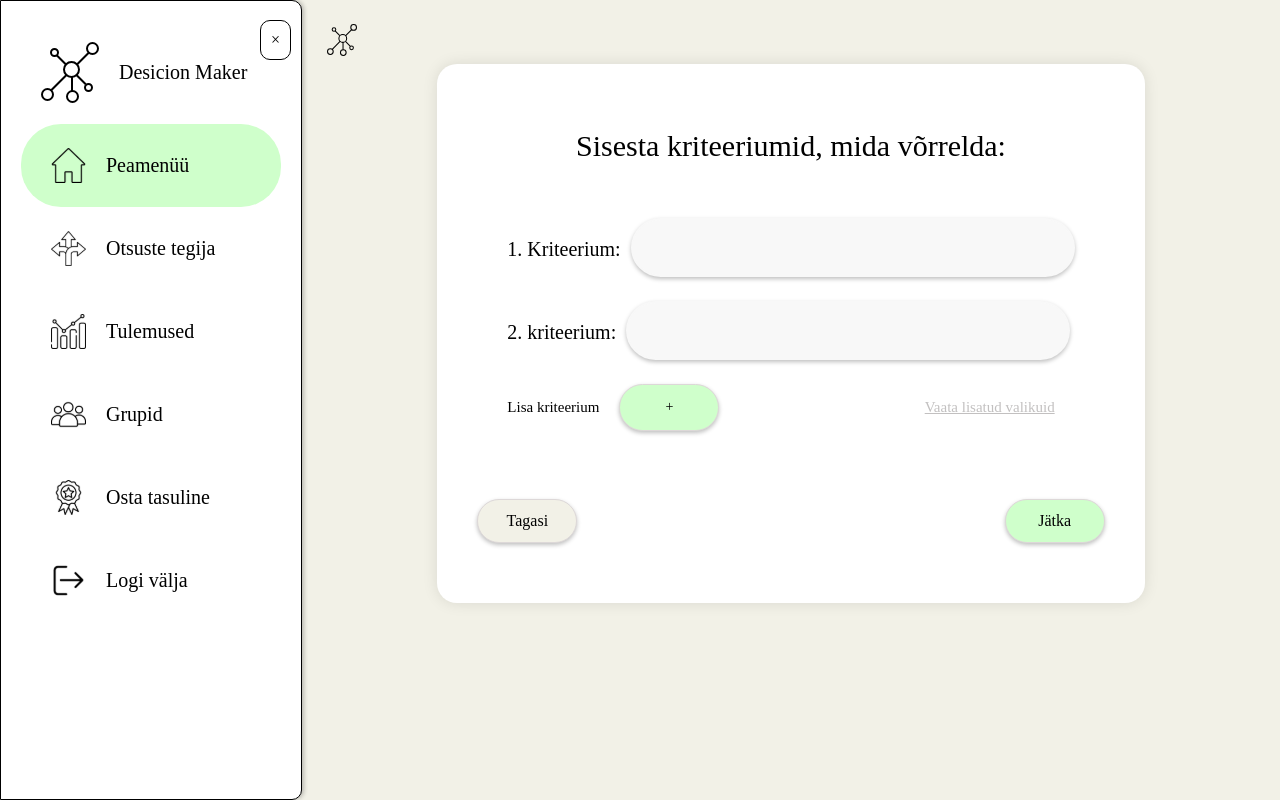
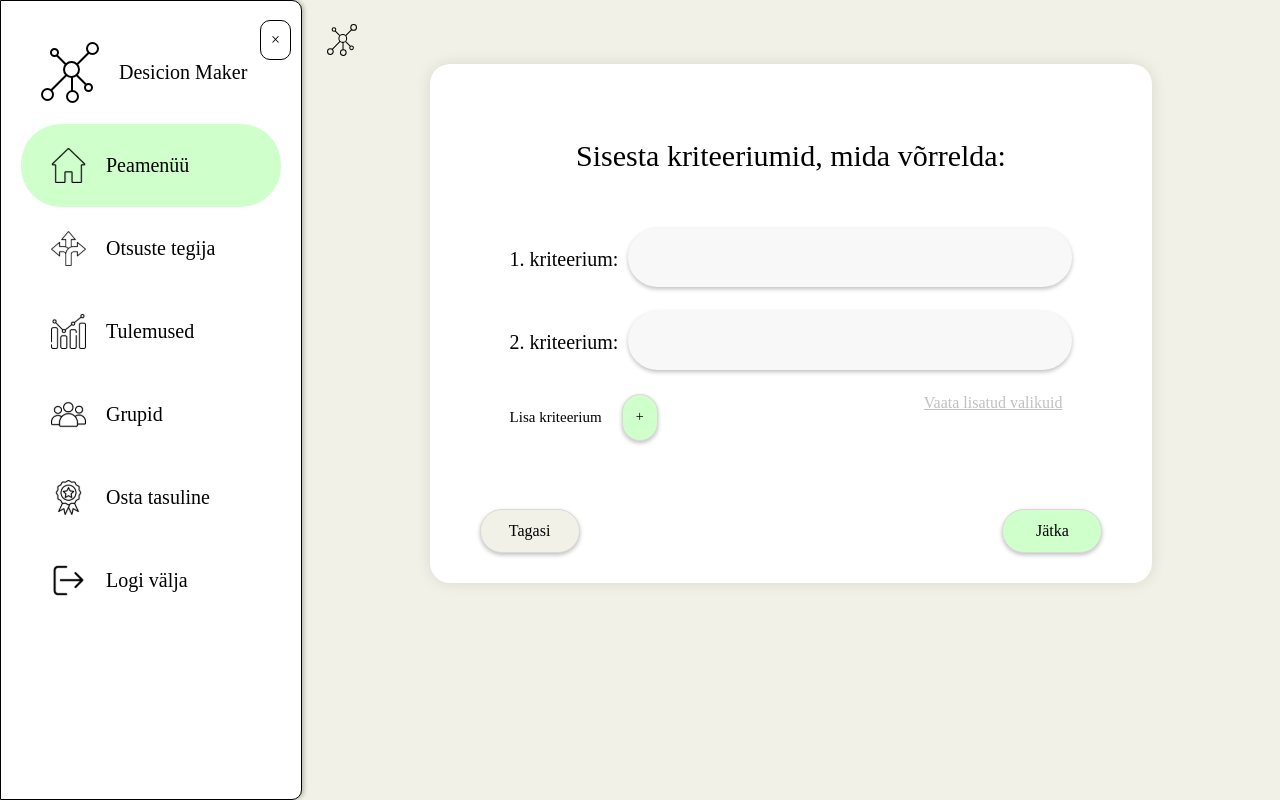
Before and after one commit to TLU-DTI/Ryhm-4, a SvelteKit app in the folder my-app/: page /tasuline-ot-valikud/sisesta-kriteeriumid in a window 1280 px wide. Built offline with nearby package versions, Linux system fonts and the light colour scheme.

Commit message:
Tasuline otsustusmudel 1 versioon,sidemenu postition fixed

```diff
--- a/my-app/src/routes/(app)/SideMenu.svelte
+++ b/my-app/src/routes/(app)/SideMenu.svelte
@@ -60,8 +60,7 @@
         background: #CFFFCB;
     }
 
-    .menu-item:hover,
-    .menu-item.active {
+    .menu-item:hover {
         background: #CFFFCB;
         cursor: pointer;
     }
@@ -79,10 +78,12 @@
 
     .toggle-button.closed{
         left: 20px;
+        position: fixed;
     }
 
     .toggle-button.open {
         left: 260px;
+        position: fixed;
     }
 </style>
 
--- a/my-app/src/routes/(app)/tasuline-ot-valikud/+page.svelte
+++ b/my-app/src/routes/(app)/tasuline-ot-valikud/+page.svelte
@@ -36,13 +36,8 @@
         background-color: white;
         border-radius: 20px;
         padding: 50px;
+        height: auto;
         box-shadow: 0px 0px 15px rgba(0, 0, 0, 0.1); /* varjuefekt */
-    }
-
-    .input-container p{
-        text-align: center;
-        margin-right: 10px;
-        font-size: 25px;
     }
     .input-name {
         display: flex; /* sõna valik ja sisestusvälja jaoks */
--- a/my-app/src/routes/(app)/tasuline-ot-valikud/objektid/+page.svelte
+++ b/my-app/src/routes/(app)/tasuline-ot-valikud/objektid/+page.svelte
@@ -26,13 +26,13 @@
                 </div>
                 <div class="lisavalik">
                     <p>Lisa veel valikuid</p>
-                    <Button size="small">+</Button>
+                    <Button size="mini">+</Button>
                 </div>
         </div>
         </div>
             <br>
             <div class="buttons">
-                <Button style="secondary" size="large">Tagasi</Button>
+                <Button style="secondary">Tagasi</Button>
                 <br>
                 <Button>Jätka</Button>
             </div>
@@ -48,11 +48,11 @@
     .input-container {
         background-color: white;
         border-radius: 20px;
-         padding: 40px;
+        height: auto;
+        padding: 40px;
         box-shadow: 0px 0px 15px rgba(0, 0, 0, 0.1); /* varjuefekt */
         display: flex;
-        flex-direction: column
-        ;
+        flex-direction: column;
     }
     .input-group {
         display: flex; /* sõna valik ja sisestusvälja jaoks */
--- a/my-app/src/routes/(app)/tasuline-ot-valikud/otsusemudel/+page.svelte
+++ b/my-app/src/routes/(app)/tasuline-ot-valikud/otsusemudel/+page.svelte
@@ -5,6 +5,7 @@
     import resultsIcon from '$lib/images/results.svg';
     import groupsIcon from '$lib/images/groups.svg';
     import { onMount } from 'svelte';
+    import { tooltip } from "$lib/script/tooltip.js";
 
 
 </script>
@@ -17,8 +18,10 @@
         <h2>Vali otsuse mudel:</h2>
             <br>
             <div class="AHP">
-                <Button style="secondary">Analüütiline hierarhia mudel</Button>
-                <Button>?</Button>
+                <Button style="secondary" size="large">Analüütiline hierarhia mudel</Button>
+                <Button size="mini">
+                    <span use:tooltip= {"Otsustusmudel, kus kasutajad võrdlevad alternatiive iga kriteeriumi alusel paarikaupa. Näiteks kui kriteeriumiks on hind, siis kumb on odavam, kas Ford või BMW? BMW või Audi, Audi või Ford jne.  Kõige rohkem punkte kogunud kandidaat osutub valituks."}>?</span>
+                  </Button>
             </div>
             <div class="buttons">
                     <Button style="secondary">Tagasi</Button>
@@ -39,12 +42,7 @@
         border-radius: 20px;
         padding: 50px;
         box-shadow: 0px 0px 15px rgba(0, 0, 0, 0.1); /* varjuefekt */
-    }
-
-    .input-container p{
-        text-align: center;
-        margin-right: 10px;
-        font-size: 25px;
+        height: auto;
     }
     .buttons{
         margin-top: 20px;
@@ -62,4 +60,35 @@
         font-size: 30px;
     }
 
+    :global(.tooltip) {
+        position: relative;
+        padding-top: 0.35rem;
+        cursor: pointer;
+	}
+
+
+	:global(#tooltip) {
+		position: absolute;
+		bottom: 100%;
+		right: 0.78rem;
+		transform: translate(50%, 0);
+		padding: 0.2rem 0.35rem;
+		background: #CFFFCB;
+		border-radius: 0.25rem;
+		filter: drop-shadow(0 1px 2px hsla(0, 0%, 0%, 0.2));
+		width: 200px;
+        padding: 8px 12px;
+	}
+
+	:global(.tooltip:not(:focus) #tooltip::before) {
+		content: '';
+		position: absolute;
+		top: 100%;
+		left: 50%;
+		transform: translateX(-50%);
+		width: 0.6em;
+		height: 0.25em;
+		background: inherit;
+		clip-path: polygon(0% 0%, 100% 0%, 50% 100%);
+	}
 </style>
--- a/my-app/src/routes/(app)/tasuline-ot-valikud/sisesta-kriteeriumid/+page.svelte
+++ b/my-app/src/routes/(app)/tasuline-ot-valikud/sisesta-kriteeriumid/+page.svelte
@@ -1,11 +1,20 @@
-<script>
+<script lang="ts">
     import Button from "$lib/components/Button.svelte";
     import Input from "$lib/components/Input.svelte";
     import choicesIcon from '$lib/images/choices.svg';
     import resultsIcon from '$lib/images/results.svg';
     import groupsIcon from '$lib/images/groups.svg';
     import { onMount } from 'svelte';
+    import { tooltip } from "$lib/script/tooltip.js";
 
+    let valikud: { title: string }[] = [
+        { title: "valik 1" },
+        { title: "valik 2" },
+        { title: "valik 3" }
+    ];
+function getTooltipContent() {
+        return valikud.map(valik => valik.title).join(", ");
+    }
 </script>
 <svelte:head>
     <title>Sisesta kriteeriumid</title>
@@ -17,7 +26,7 @@
         <div class="input-group">
             <div class="inputs">
                 <div class="kriteerium1">
-                    <p>1. Kriteerium:</p>
+                    <p>1. kriteerium:</p>
                     <Input placeholder=""></Input>
                 </div>
                 <div class="kriteerium2">
@@ -26,9 +35,9 @@
                 </div>
                 <div class="lisakriteerium">
                     <div class="lisakr"><p>Lisa kriteerium</p>
-                        <Button size="small">+</Button></div>
+                        <Button size="mini">+</Button></div>
                     <div class="lisaval">
-                    <p>Vaata lisatud valikuid</p>
+                        <span use:tooltip="{getTooltipContent()}">Vaata lisatud valikuid</span>
                     </div>
                     </div>
                 </div>
@@ -40,6 +49,7 @@
             <Button>Jätka</Button>
         </div>
         </div>
+
 </section>
 <style>
     section.container {
@@ -51,11 +61,12 @@
     .input-container {
         background-color: white;
         border-radius: 20px;
-         padding: 40px;
+        padding: 50px;
         box-shadow: 0px 0px 15px rgba(0, 0, 0, 0.1); /* varjuefekt */
         display: flex;
-        flex-direction: column
-        ;
+        flex-direction: column;
+        padding-bottom: 10px;
+        height: auto;
     }
     .input-group {
         display: flex; /* sõna valik ja sisestusvälja jaoks */
@@ -113,5 +124,36 @@
         text-decoration: underline;
     }
 
+    :global(.tooltip) {
+        position: relative;
+        padding-top: 0.35rem;
+        cursor: pointer;
+	}
 
+	:global(#tooltip) {
+    position: absolute;
+    bottom: 100%;
+    right: 50%;
+    transform: translate(50%, 0);
+    color: black;
+    padding: 8px 12px;
+    background: #CFFFCB;
+    border-radius: 0.25rem;
+    filter: drop-shadow(0 1px 2px hsla(0, 0%, 0%, 0.2));
+    width: 150px;
+    text-align: center; /* Center align the text */
+}
+
+
+	:global(.tooltip:not(:focus) #tooltip::before) {
+		content: '';
+		position: absolute;
+		top: 100%;
+		left: 50%;
+		transform: translateX(-50%);
+		width: 0.6em;
+		height: 0.25em;
+		background: inherit;
+		clip-path: polygon(0% 0%, 100% 0%, 50% 100%);
+	}
 </style>
--- a/my-app/src/routes/(app)/tasuline-ot-valikud/vali-kriteeriumid/+page.svelte
+++ b/my-app/src/routes/(app)/tasuline-ot-valikud/vali-kriteeriumid/+page.svelte
@@ -14,6 +14,7 @@ onMount(() => {
 });
 
 let valikud: { title: string }[] = [
+    { title: "Võrdne eelistus" },
     { title: "valik 1" },
     { title: "valik 2" },
     { title: "valik 3" }
@@ -77,6 +78,7 @@ let kriteeriumid: { title: string, lk: number }[] = [
         margin-bottom: 20px;
         display: flex;
         justify-content: space-between;
+        padding-top: 20px;
     }
 
     .container2 {
@@ -90,25 +92,22 @@ let kriteeriumid: { title: string, lk: number }[] = [
         align-items: center;
         margin-left: 100px;
         display: flex;
-        margin-bottom: 20px;
-        font-weight: 800;
-    }
-    .container2{
-        padding-top: 20px;
+        padding-top: 18px;
     }
 
 .all-container{
     width: 400px;
-    height: 300px;
-    padding: 20px;
-    padding-bottom: 40px;
+    height: auto;
+    padding: 40px;
+    padding-bottom: 10px;
+    height: 100%;
     margin-bottom: 30px;
     background: white;
     border-radius: 40px;
     box-shadow: 0px 0px 15px rgba(0, 0, 0, 0.1);
 }
 h3{
-    font-size: 26px;
+    font-size: 20px;
     text-align: center;
     font-weight: 200;
 }
@@ -119,4 +118,7 @@ h3{
     gap: 10px;
 
 }
+h2{
+    font-size: 30px;
+    }
 </style>
```
Lines whose indentation alone changed are shown as unchanged.
